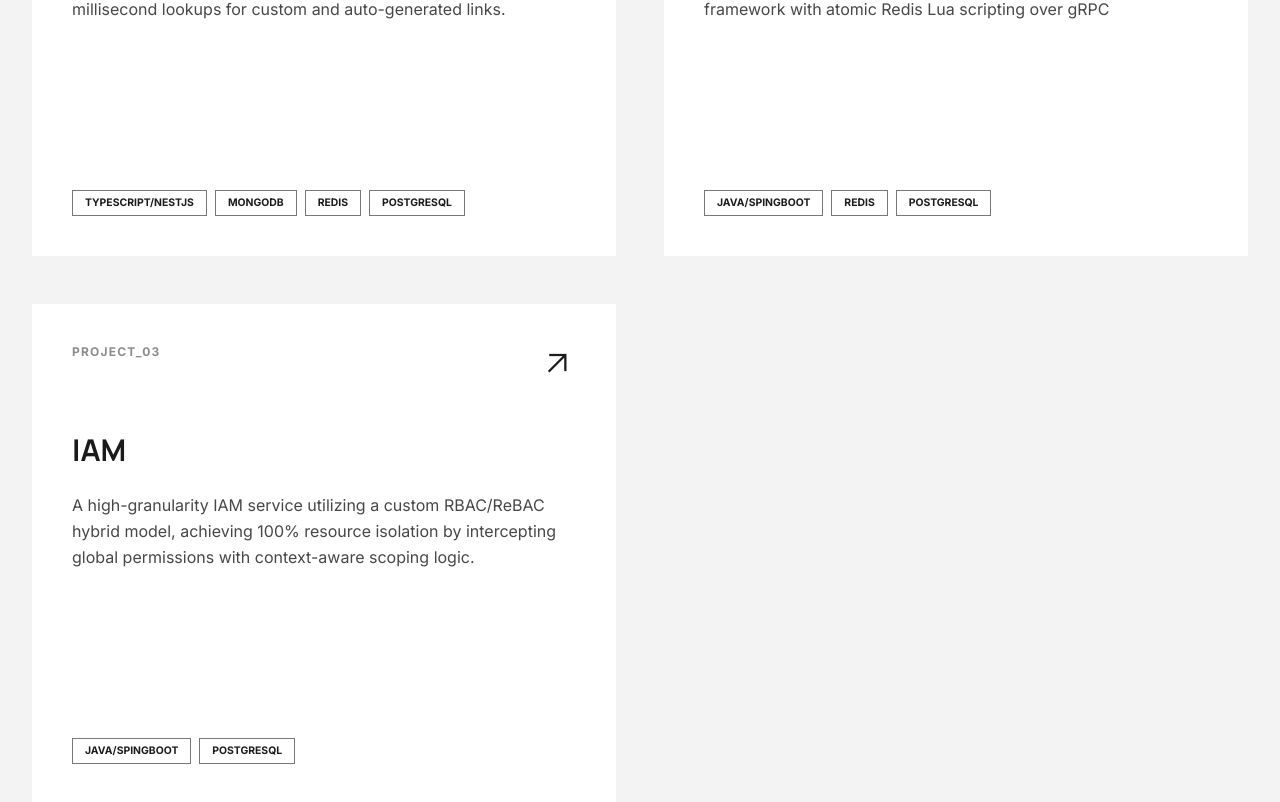
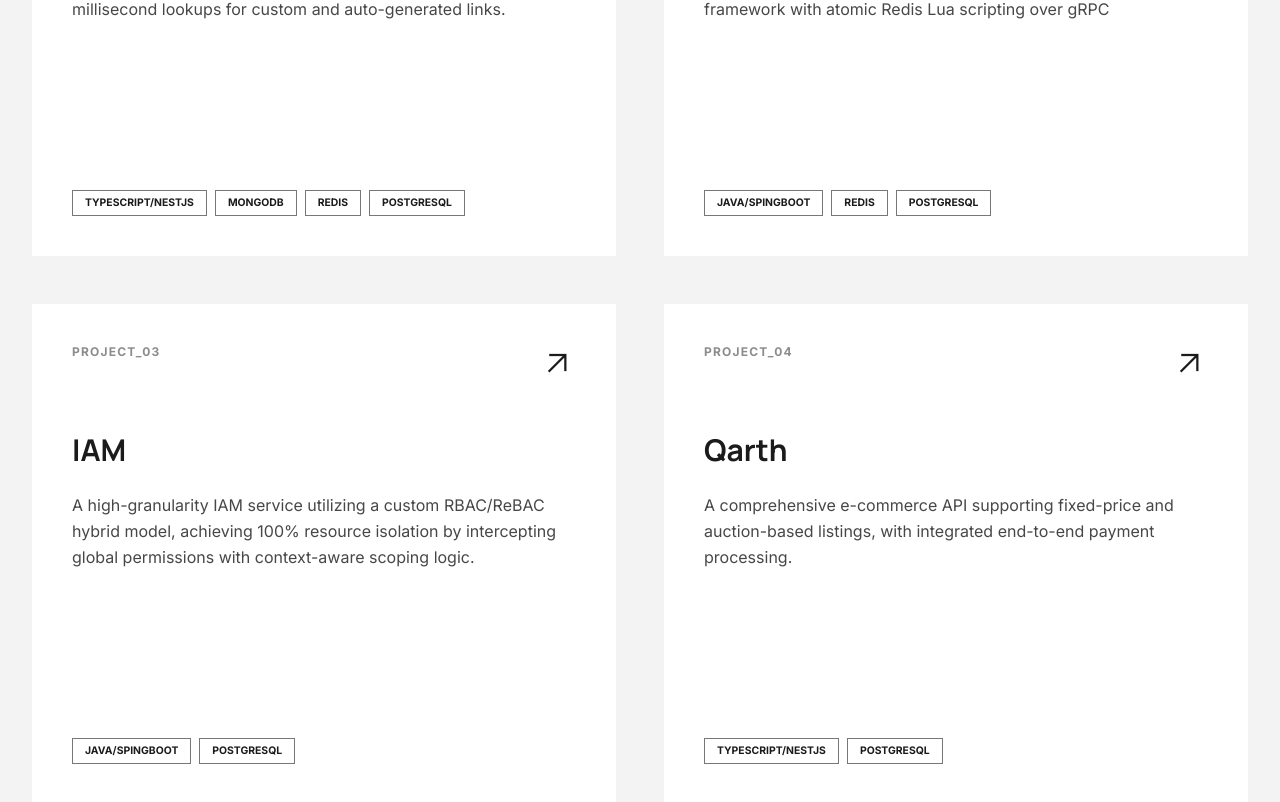
Before and after one commit to owolagbadavid/owolagbadavid.github.io, a React (Vite) app: page / in a window 1280 px wide. Shown: the part 1732-2534 px from the top of the page. Built offline with nearby package versions, Linux system fonts and the light colour scheme.

Commit message:
add project

```diff
--- a/src/components/Projects.tsx
+++ b/src/components/Projects.tsx
@@ -8,7 +8,7 @@ function Project() {
     {
       name: "Relay",
       description: `A microservice-based URL shortener leveraging a document-store backend and a standalone encoding service to achieve sub-millisecond lookups for custom and auto-generated links.`,
-      tools: [" Typescript/NestJS", "MongoDB", "Redis", "PostgreSQL"],
+      tools: ["Typescript/NestJS", "MongoDB", "Redis", "PostgreSQL"],
       link: "https://github.com/owolagbadavid/relay",
     },
     {
@@ -22,6 +22,12 @@ function Project() {
       description: `A high-granularity IAM service utilizing a custom RBAC/ReBAC hybrid model, achieving 100% resource isolation by intercepting global permissions with context-aware scoping logic.`,
       tools: ["Java/SpingBoot", "PostgreSQL"],
       link: "https://github.com/owolagbadavid/i-am",
+    },
+    {
+      name: "Qarth",
+      description: `A comprehensive e-commerce API supporting fixed-price and auction-based listings, with integrated end-to-end payment processing.`,
+      tools: ["Typescript/NestJS", "PostgreSQL"],
+      link: "https://github.com/owolagbadavid/Qarth",
     },
   ];
   return (
```
